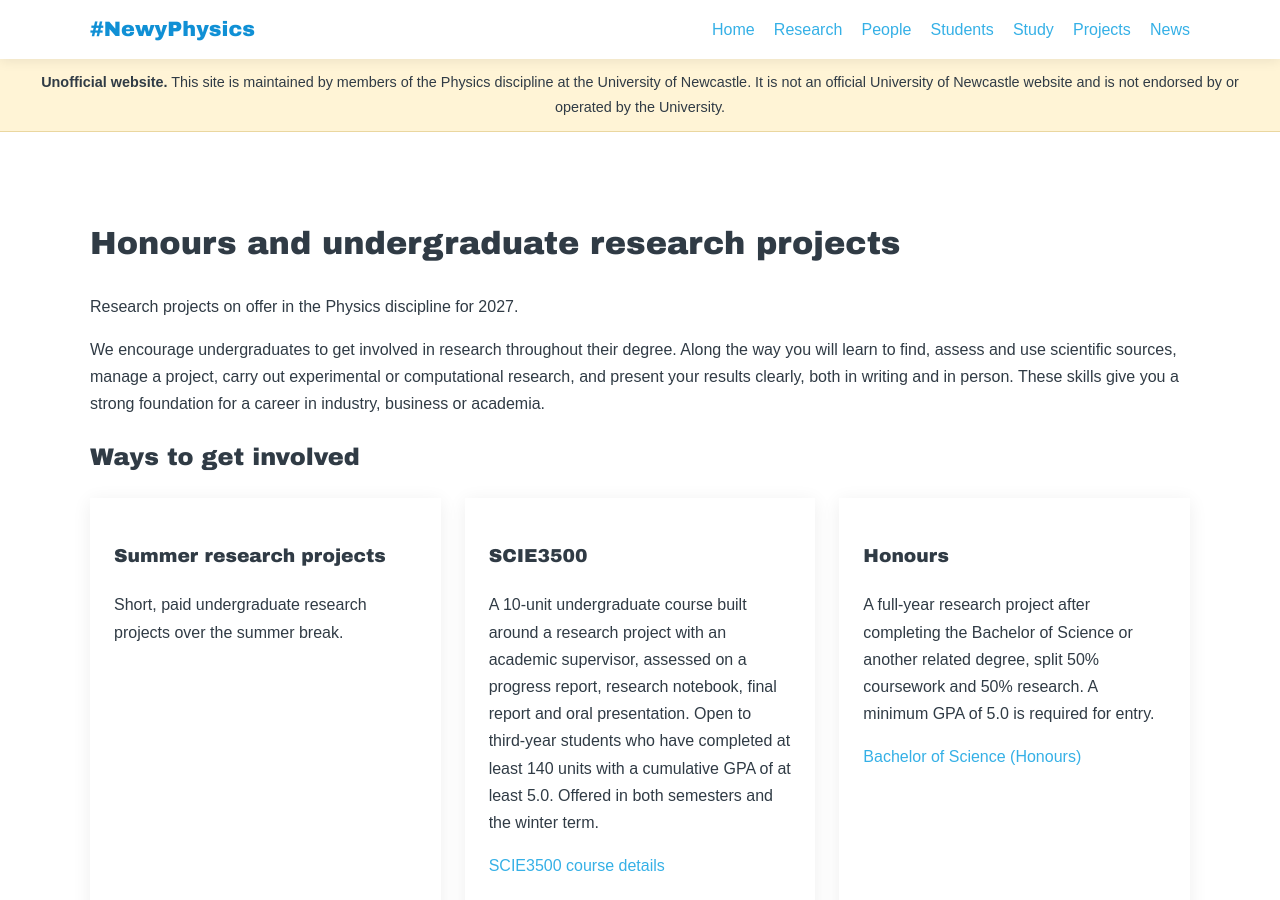
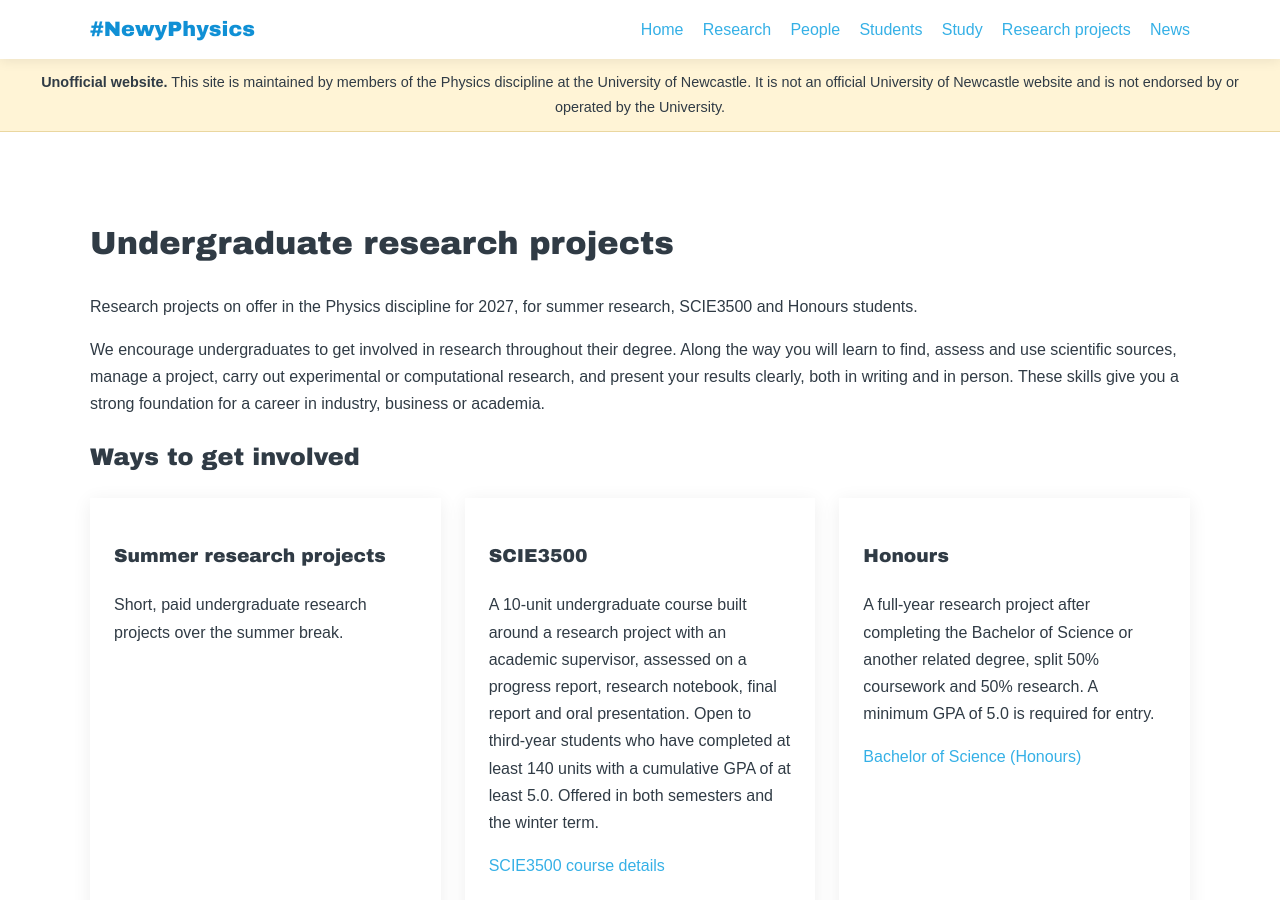
Before and after one commit to NewyPhysics/unofficial_homepage, a Jekyll site: the page built from pages/undergraduate-research.html, in a window 1280 px wide and 900 px high. Built offline with Jekyll 4.4.1, drawn with Linux system fonts in a browser that asks for light colours.

Commit message:
Replace two project buttons with one Undergraduate research link
- Projects page is now 'Undergraduate research projects' at /projects/undergraduate-research/
- Home page section renamed Undergraduate research, with a single button
- Link to it from the Honours and Undergraduate pages

Co-Authored-By: Claude Opus 5.5 <noreply@anthropic.com>
Claude-Session: https://claude.ai/code/session_01LYcBCLwvG5rvH6dJMd99nN

```diff
--- a/_data/honours_projects.yml
+++ b/_data/research_projects.yml
@@ -1,4 +1,4 @@
-# Honours and undergraduate research projects, shown on /projects/honours/.
+# Undergraduate research projects (summer, SCIE3500 and Honours), shown on /projects/undergraduate-research/.
 # Supervisors appear in alphabetical order of `sort_name`.
 # Each project needs a `title` and a `description` (Markdown is allowed, including bullet lists).
 # Optional per supervisor: `email`, `profile`, `group`, `person` (the _people file name, to link their card).
--- a/_includes/nav.html
+++ b/_includes/nav.html
@@ -10,7 +10,7 @@
         <li><a href="{{ '/#people' | relative_url }}">People</a></li>
         <li><a href="{{ '/#students' | relative_url }}">Students</a></li>
         <li><a href="{{ '/#study' | relative_url }}">Study</a></li>
-        <li><a href="{{ '/#projects' | relative_url }}">Projects</a></li>
+        <li><a href="{{ '/#projects' | relative_url }}">Research projects</a></li>
         <li><a href="{{ '/#news' | relative_url }}">News</a></li>
       </ul>
     </nav>
--- a/pages/honours-projects.html
+++ b/pages/undergraduate-research.html
@@ -1,12 +1,12 @@
 ---
 layout: page
-title: Honours and undergraduate research projects
-permalink: /projects/honours/
+title: Undergraduate research projects
+permalink: /projects/undergraduate-research/
 ---
-{% assign data = site.data.honours_projects %}
+{% assign data = site.data.research_projects %}
 {% assign supervisors = data.supervisors | sort: "sort_name" %}
 
-<p class="lead">Research projects on offer in the Physics discipline for {{ data.year }}.</p>
+<p class="lead">Research projects on offer in the Physics discipline for {{ data.year }}, for summer research, SCIE3500 and Honours students.</p>
 
 <p>We encourage undergraduates to get involved in research throughout their degree. Along the way you will learn to find, assess and use scientific sources, manage a project, carry out experimental or computational research, and present your results clearly, both in writing and in person. These skills give you a strong foundation for a career in industry, business or academia.</p>
 
```
Also changed, not shown: _teaching/honours.md (+1 -1 lines), _teaching/undergraduate.md (+1 -0 lines), index.html (+3 -4 lines).
